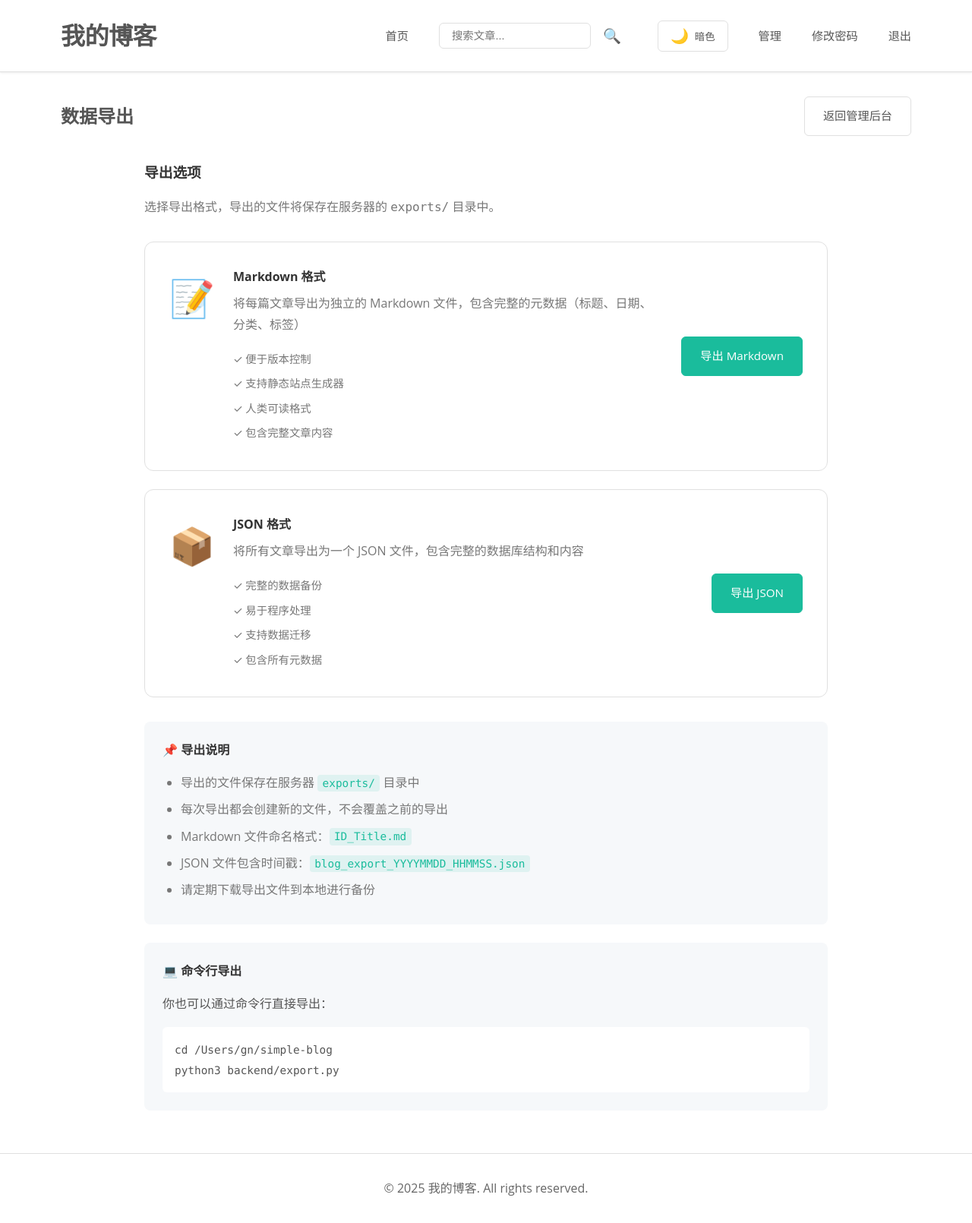
After one commit to lbxxgn/my-blog, a Flask app: page /admin/export in a window 1280 px wide. The commit adds this page. Shown: the whole page at 76% size. Run offline with Flask 3, Linux system fonts and the light colour scheme; the visitor is signed in with stand-in values (Sample User, id 1); some libraries are stand-ins or nearby versions.

Commit message:
feat: add article export functionality
Export Features:
- Export all posts to Markdown files (one file per post)
- Export all posts to JSON (single file with all data)
- Export page with UI for selecting format
- Export button in admin dashboard

Markdown Export:
- Individual files with frontmatter metadata
- Includes title, date, category, tags
- Safe filename generation
- README file with export info

JSON Export:
- Complete database dump
- Timestamped filename
- Easy backup and restore

Web Interface:
- Dedicated export page (/admin/export)
- Export options with explanations
- Confirmation dialogs
- Success/error flash messages

Co-Authored-By: Claude Sonnet 4.5 <noreply@anthropic.com>

```diff
--- a/backend/app.py
+++ b/backend/app.py
@@ -924,6 +924,46 @@ def create_admin_user():
         print(f"Admin user already exists: {username}")
 
 
+# Export Routes
+@app.route('/admin/export')
+@login_required
+def export_page():
+    """Export page with options"""
+    return render_template('admin/export.html')
+
+
+@app.route('/admin/export/markdown')
+@login_required
+def export_markdown():
+    """Export all posts to markdown files"""
+    try:
+        from export import export_all_posts_to_markdown
+        count, path = export_all_posts_to_markdown()
+        flash(f'成功导出 {count} 篇文章到 {path}', 'success')
+        log_operation(f'Exported {count} posts to markdown')
+    except Exception as e:
+        flash(f'导出失败: {str(e)}', 'error')
+        log_error(e, context='Export to markdown')
+
+    return redirect(url_for('export_page'))
+
+
+@app.route('/admin/export/json')
+@login_required
+def export_json():
+    """Export all posts to JSON"""
+    try:
+        from export import export_to_json
+        count, path = export_to_json()
+        flash(f'成功导出 {count} 篇文章到 {path}', 'success')
+        log_operation(f'Exported {count} posts to JSON')
+    except Exception as e:
+        flash(f'导出失败: {str(e)}', 'error')
+        log_error(e, context='Export to JSON')
+
+    return redirect(url_for('export_page'))
+
+
 # Error handlers
 @app.errorhandler(404)
 def not_found_error(error):
--- a/templates/admin/dashboard.html
+++ b/templates/admin/dashboard.html
@@ -9,6 +9,7 @@
         <div class="header-actions">
             <a href="{{ url_for('category_list') }}" class="btn">分类管理</a>
             <a href="{{ url_for('tag_list') }}" class="btn">标签管理</a>
+            <a href="{{ url_for('export_page') }}" class="btn">数据导出</a>
             <a href="{{ url_for('new_post') }}" class="btn btn-primary">新建文章</a>
         </div>
     </div>
--- /dev/null
+++ b/templates/admin/export.html
@@ -0,0 +1,218 @@
+{% extends "base.html" %}
+
+{% block title %}数据导出 - 管理后台{% endblock %}
+
+{% block content %}
+<div class="container admin-dashboard">
+    <div class="dashboard-header">
+        <h2>数据导出</h2>
+        <div class="header-actions">
+            <a href="{{ url_for('admin_dashboard') }}" class="btn">返回管理后台</a>
+        </div>
+    </div>
+
+    <div class="export-section">
+        <h3>导出选项</h3>
+        <p class="text-secondary">选择导出格式，导出的文件将保存在服务器的 <code>exports/</code> 目录中。</p>
+
+        <div class="export-options">
+            <!-- Markdown Export -->
+            <div class="export-option-card">
+                <div class="export-icon">📝</div>
+                <div class="export-info">
+                    <h4>Markdown 格式</h4>
+                    <p>将每篇文章导出为独立的 Markdown 文件，包含完整的元数据（标题、日期、分类、标签）</p>
+                    <ul class="export-features">
+                        <li>✓ 便于版本控制</li>
+                        <li>✓ 支持静态站点生成器</li>
+                        <li>✓ 人类可读格式</li>
+                        <li>✓ 包含完整文章内容</li>
+                    </ul>
+                </div>
+                <div class="export-action">
+                    <a href="{{ url_for('export_markdown') }}" class="btn btn-primary" onclick="return confirm('确定要导出所有文章为 Markdown 格式吗？')">
+                        导出 Markdown
+                    </a>
+                </div>
+            </div>
+
+            <!-- JSON Export -->
+            <div class="export-option-card">
+                <div class="export-icon">📦</div>
+                <div class="export-info">
+                    <h4>JSON 格式</h4>
+                    <p>将所有文章导出为一个 JSON 文件，包含完整的数据库结构和内容</p>
+                    <ul class="export-features">
+                        <li>✓ 完整的数据备份</li>
+                        <li>✓ 易于程序处理</li>
+                        <li>✓ 支持数据迁移</li>
+                        <li>✓ 包含所有元数据</li>
+                    </ul>
+                </div>
+                <div class="export-action">
+                    <a href="{{ url_for('export_json') }}" class="btn btn-primary" onclick="return confirm('确定要导出所有文章为 JSON 格式吗？')">
+                        导出 JSON
+                    </a>
+                </div>
+            </div>
+        </div>
+
+        <!-- Export Info -->
+        <div class="export-info-box">
+            <h4>📌 导出说明</h4>
+            <ul>
+                <li>导出的文件保存在服务器 <code>exports/</code> 目录中</li>
+                <li>每次导出都会创建新的文件，不会覆盖之前的导出</li>
+                <li>Markdown 文件命名格式：<code>ID_Title.md</code></li>
+                <li>JSON 文件包含时间戳：<code>blog_export_YYYYMMDD_HHMMSS.json</code></li>
+                <li>请定期下载导出文件到本地进行备份</li>
+            </ul>
+        </div>
+
+        <!-- Manual Export Command -->
+        <div class="export-info-box">
+            <h4>💻 命令行导出</h4>
+            <p>你也可以通过命令行直接导出：</p>
+            <pre><code>cd /Users/gn/simple-blog
+python3 backend/export.py</code></pre>
+        </div>
+    </div>
+</div>
+
+<style>
+.export-section {
+    max-width: 900px;
+    margin: 0 auto;
+}
+
+.export-section h3 {
+    margin-bottom: 1rem;
+    color: var(--heading-color);
+}
+
+.text-secondary {
+    color: var(--text-secondary);
+    margin-bottom: 2rem;
+}
+
+.export-options {
+    display: flex;
+    flex-direction: column;
+    gap: 1.5rem;
+    margin-bottom: 2rem;
+}
+
+.export-option-card {
+    display: flex;
+    gap: 1.5rem;
+    padding: 2rem;
+    border: 1px solid var(--border-color);
+    border-radius: 12px;
+    background-color: var(--bg-color);
+    transition: all 0.3s ease;
+}
+
+.export-option-card:hover {
+    border-color: var(--primary-color);
+    box-shadow: 0 4px 12px rgba(26, 188, 156, 0.1);
+    transform: translateY(-2px);
+}
+
+.export-icon {
+    font-size: 3rem;
+    flex-shrink: 0;
+}
+
+.export-info {
+    flex: 1;
+}
+
+.export-info h4 {
+    margin: 0 0 0.5rem 0;
+    color: var(--heading-color);
+}
+
+.export-info p {
+    color: var(--text-secondary);
+    margin-bottom: 1rem;
+}
+
+.export-features {
+    list-style: none;
+    padding: 0;
+    margin: 0;
+}
+
+.export-features li {
+    color: var(--text-secondary);
+    padding: 0.25rem 0;
+    font-size: 0.9rem;
+}
+
+.export-action {
+    display: flex;
+    align-items: center;
+    flex-shrink: 0;
+}
+
+.export-info-box {
+    padding: 1.5rem;
+    background-color: var(--code-bg);
+    border-radius: 8px;
+    margin-bottom: 1.5rem;
+}
+
+.export-info-box h4 {
+    margin: 0 0 1rem 0;
+    color: var(--heading-color);
+}
+
+.export-info-box ul {
+    margin: 0;
+    padding-left: 1.5rem;
+}
+
+.export-info-box li {
+    color: var(--text-secondary);
+    margin-bottom: 0.5rem;
+}
+
+.export-info-box code {
+    background-color: rgba(26, 188, 156, 0.1);
+    color: var(--primary-color);
+    padding: 0.2rem 0.4rem;
+    border-radius: 4px;
+    font-family: var(--font-mono);
+    font-size: 0.9em;
+}
+
+.export-info-box pre {
+    background-color: var(--bg-color);
+    padding: 1rem;
+    border-radius: 6px;
+    overflow-x: auto;
+    margin: 1rem 0 0 0;
+}
+
+.export-info-box pre code {
+    background-color: transparent;
+    color: var(--text-color);
+    padding: 0;
+}
+
+@media (max-width: 768px) {
+    .export-option-card {
+        flex-direction: column;
+    }
+
+    .export-action {
+        width: 100%;
+    }
+
+    .export-action .btn {
+        width: 100%;
+        text-align: center;
+    }
+}
+</style>
+{% endblock %}
```
Also changed, not shown: backend/export.py (added, +158 -0 lines).
